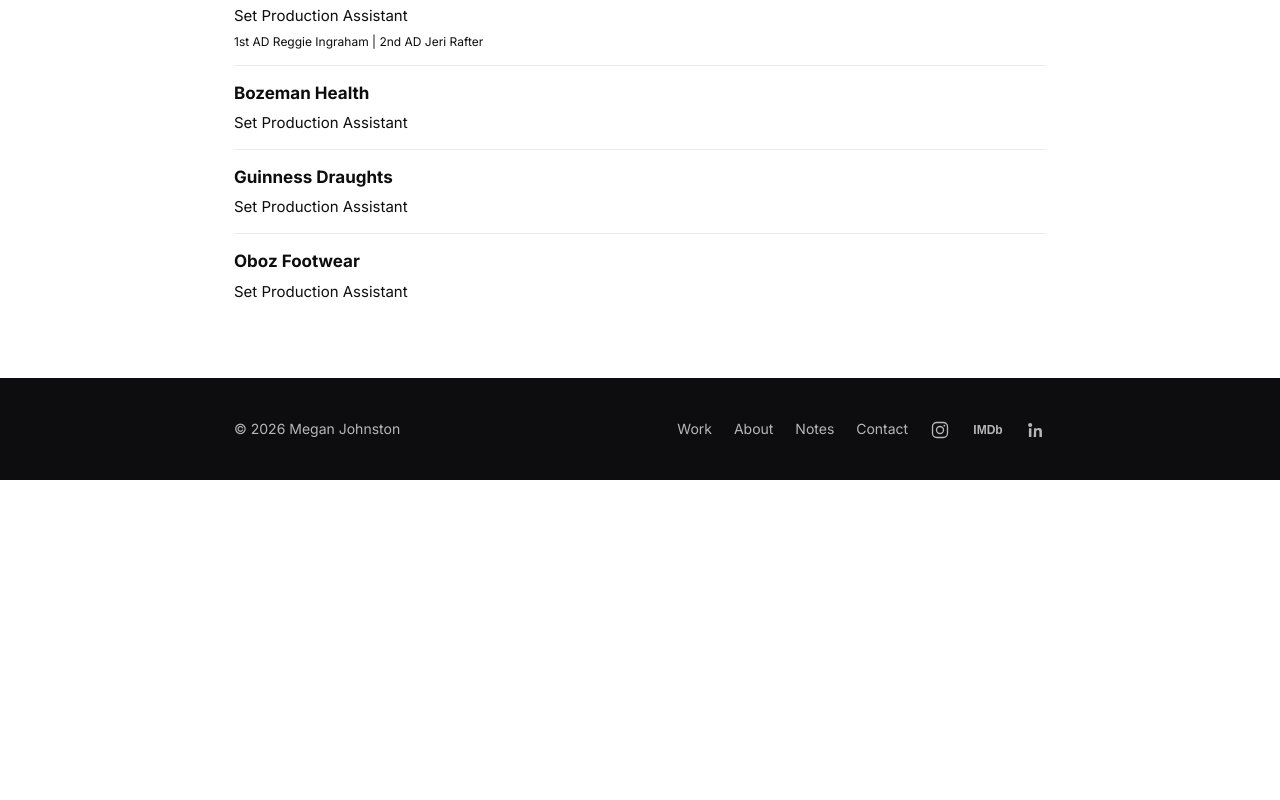
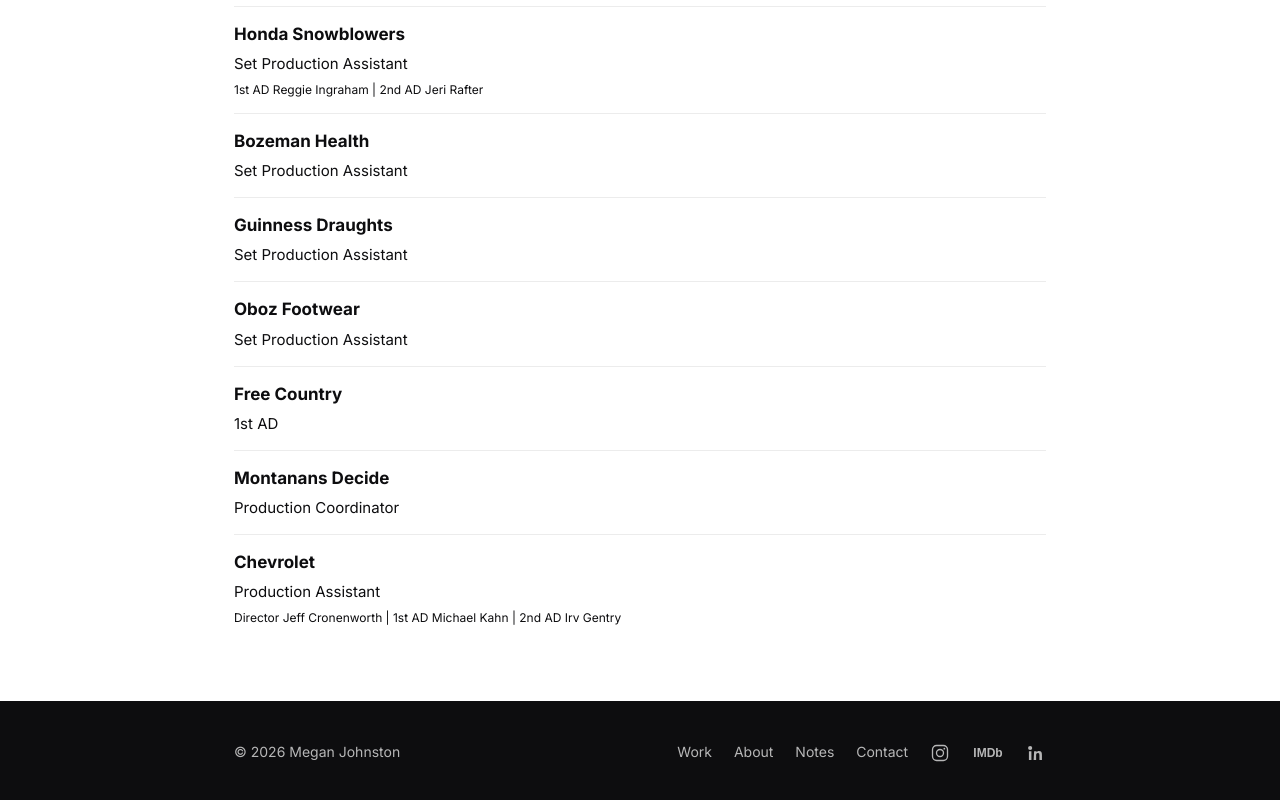
Before and after one commit to johnstonmeganj-svg/megan-johnston-site, an Eleventy site: page src/work.njk in a window 1280 px wide. Shown: the part 1970-2770 px from the top of the page. Before the commit the page ends 2450 px from the top, so only its background shows below. Built offline with nearby package versions, Linux system fonts and the light colour scheme; Eleventy itself is replaced by a stand-in of ours; files that its build step writes are made by us from their sources.

Commit message:
Add Free Country, Montanans Decide, Chevrolet credits and Production Coordinator filter

```diff
--- a/src/_data/credits.json
+++ b/src/_data/credits.json
@@ -145,6 +145,30 @@
       "filterRole": "production-assistant",
       "photo": "",
       "photoAlt": ""
+    },
+    {
+      "title": "Free Country",
+      "role": "1st AD",
+      "staff": "",
+      "filterRole": "1st-ad",
+      "photo": "",
+      "photoAlt": ""
+    },
+    {
+      "title": "Montanans Decide",
+      "role": "Production Coordinator",
+      "staff": "",
+      "filterRole": "production-coordinator",
+      "photo": "",
+      "photoAlt": ""
+    },
+    {
+      "title": "Chevrolet",
+      "role": "Production Assistant",
+      "staff": "Director Jeff Cronenworth | 1st AD Michael Kahn | 2nd AD Irv Gentry",
+      "filterRole": "production-assistant",
+      "photo": "",
+      "photoAlt": ""
     }
   ]
 }
--- a/src/work.njk
+++ b/src/work.njk
@@ -23,6 +23,7 @@
       <button type="button" class="chip" data-filter="producer">Producer</button>
       <button type="button" class="chip" data-filter="production-assistant">Production Assistant</button>
       <button type="button" class="chip" data-filter="production-support">Production Support</button>
+      <button type="button" class="chip" data-filter="production-coordinator">Production Coordinator</button>
     </div>
 
     <div class="credit-group" data-credit-group>
```
Also changed, not shown: 1 other file.
